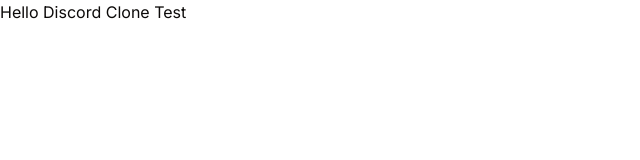
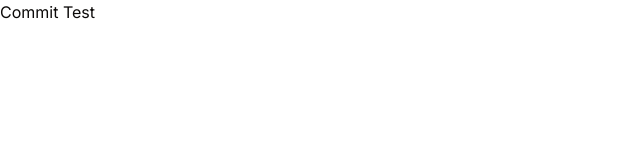
Before and after one commit to kjw-blog/discord-clone, a Next.js app: page / in a window 1280 px wide. Shown: the top 160 px of the page, without its empty margins (0-640 px from the left). Built offline with nearby package versions, Linux system fonts and the light colour scheme.

Commit message:
no message

```diff
--- a/app/page.tsx
+++ b/app/page.tsx
@@ -1,3 +1,3 @@
 export default function Home() {
-  return <p>Hello Discord Clone Test</p>;
+  return <p>Commit Test</p>;
 }
```
